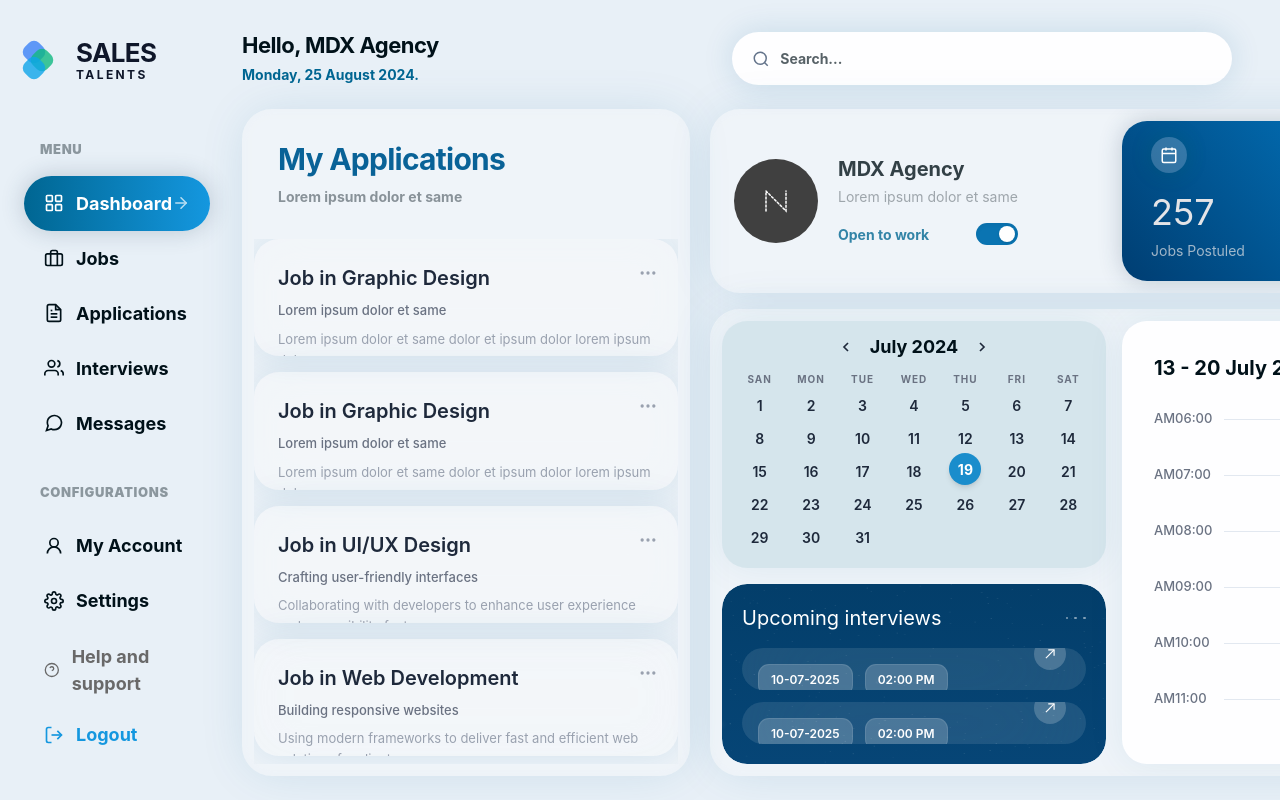
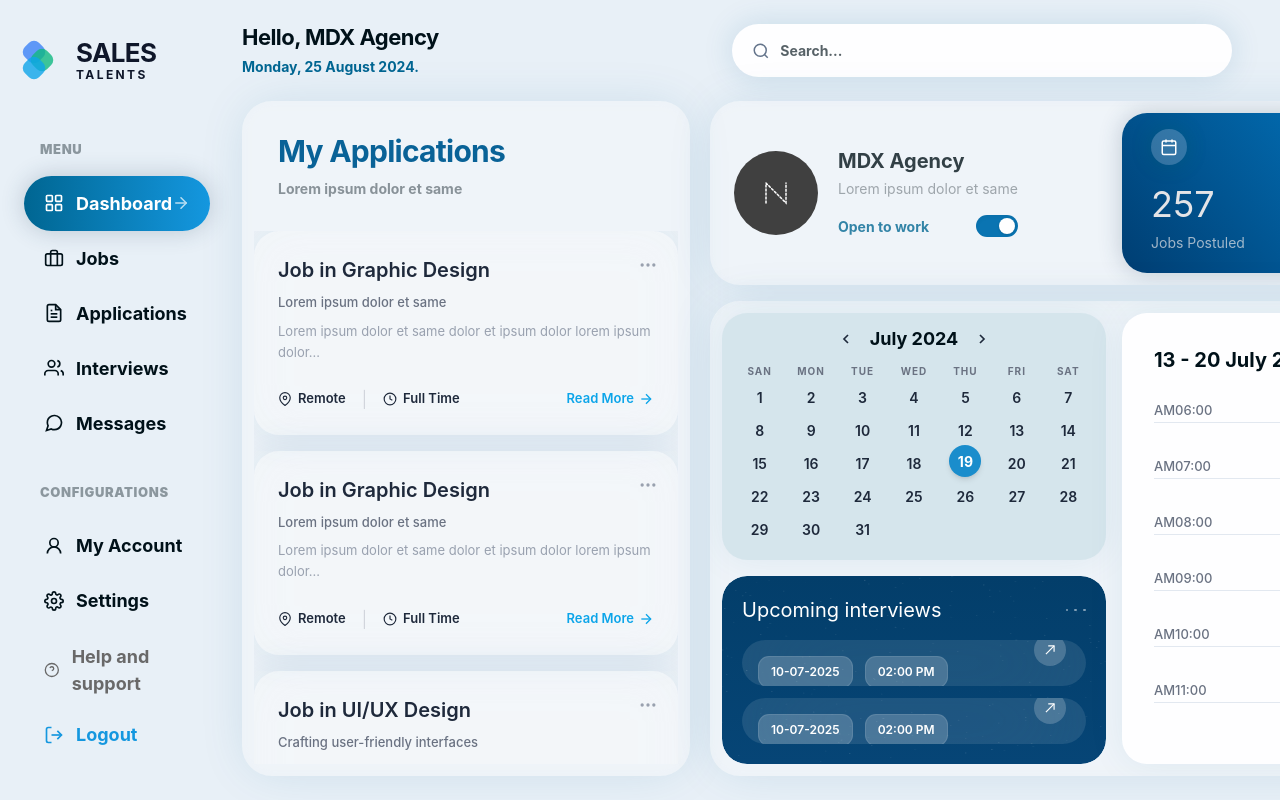
Before and after one commit to Mdx2025/CloserAcademyRedesignMDX, a SvelteKit app: page / in a window 1280 px wide. Built offline with nearby package versions, Linux system fonts and the light colour scheme.

Commit message:
fix: ApplicationCard shadow clipping, schedule-line below span, pt-8 to pt-6, space-y-6

```diff
--- a/src/app.css
+++ b/src/app.css
@@ -168,8 +168,8 @@ body {
 .schedule-line::after {
   content: '';
   position: absolute;
-  top: 50%;
-  left: 70px;
+  bottom: 0;
+  left: 0;
   right: 0;
   height: 1px;
   background-color: #E2E8F0;
@@ -209,7 +209,6 @@ body {
   background: rgba(249, 249, 249, 0.20);
   box-shadow: 0 0 35.6px 4px rgba(0, 102, 146, 0.10);
   position: relative;
-  overflow: hidden;
 }
 
 /* ─── InterviewCard glassmorphism ─── */
--- a/src/lib/components/ApplicationCard.svelte
+++ b/src/lib/components/ApplicationCard.svelte
@@ -3,7 +3,7 @@
 	let { title, subtitle, description, location, type, linkText, linkHref = '/' } = $props();
 </script>
 
-<div class="bg-applicationcard p-6 space-y-4">
+<div class="bg-applicationcard p-6 space-y-6">
 	<svg class="absolute inset-0 w-full h-full pointer-events-none" aria-hidden="true" style="z-index: 0;">
 		<defs>
 			<filter id="appcard-blur" x="-20%" y="-20%" width="140%" height="140%">
--- a/src/routes/+page.svelte
+++ b/src/routes/+page.svelte
@@ -28,7 +28,7 @@
 	<SidebarNav active="Dashboard" />
 
 	<!-- MAIN CONTENT -->
-	<div class="flex-1 flex flex-col h-full pt-8 pl-2 pr-10 pb-6 z-10 min-h-0">
+	<div class="flex-1 flex flex-col h-full pt-6 pl-2 pr-10 pb-6 z-10 min-h-0">
 
 		<!-- HEADER -->
 		<header class="flex justify-between items-center mb-6 w-full shrink-0">
```
